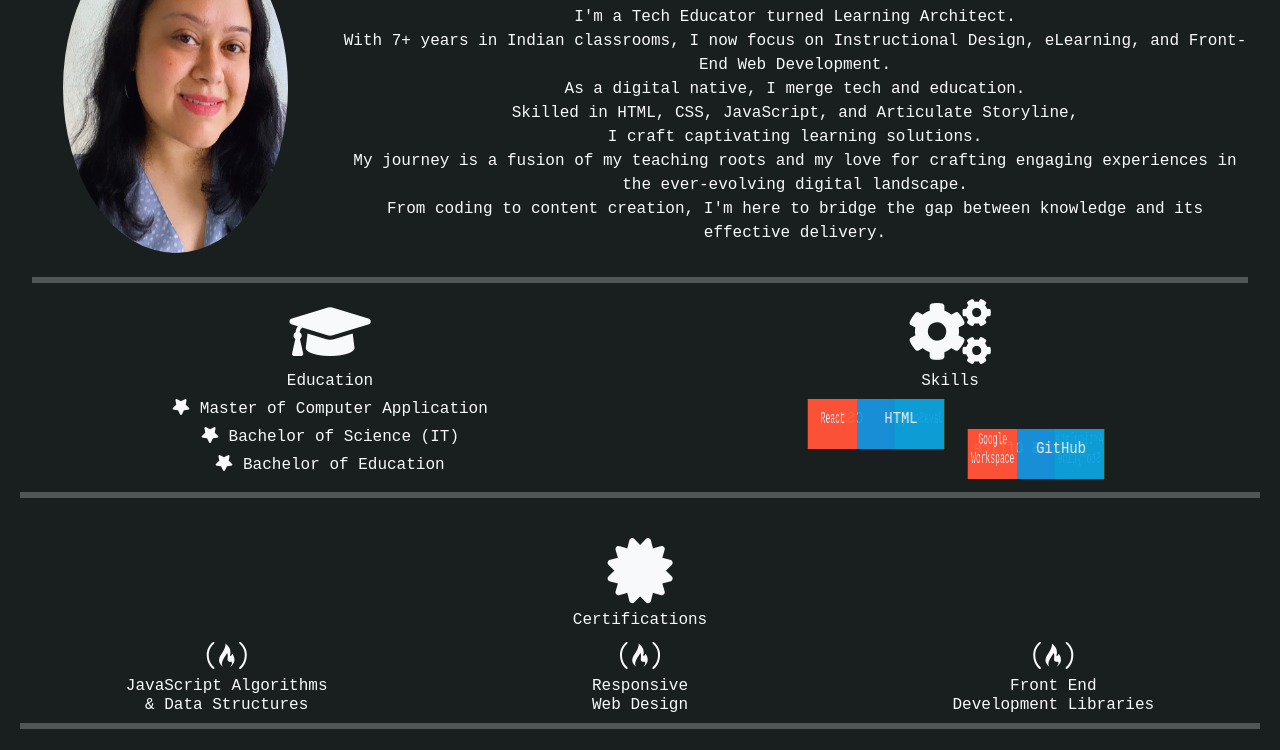
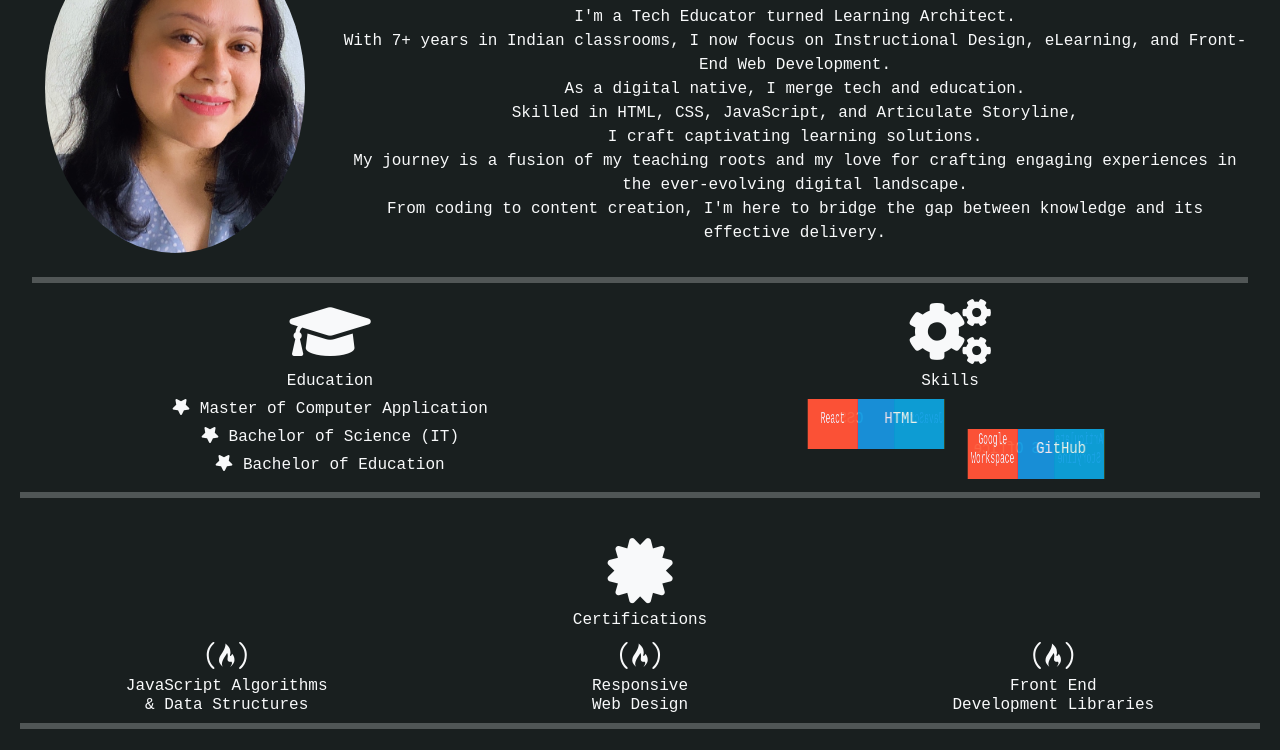
Before and after one commit to ShaliniPanwar/portfolio, a plain HTML site: page index.html in a window 1280 px wide. Shown: the part 228-978 px from the top of the page. Drawn offline with nearby package versions, Linux system fonts and the light colour scheme.

Commit message:
image size adjusted

```diff
--- a/index.html
+++ b/index.html
@@ -30,7 +30,7 @@
   <div id="about" class="text-center">
     <div class="row text-light mt-5">
       <div class="col-sm-3 mx-auto">
-      <img src="./Shalini-image.jpg" class="rounded-circle" alt="Shalini Panwar" height="330px" width="225px">
+      <img src="./Shalini-image.jpg" class="rounded-circle" alt="Shalini Panwar" height="330px" width="260px">
       </div>
       <div class="col-sm-9 mx-auto mt-2">
       <h2><b>Shalini Panwar</b></h2>
```
